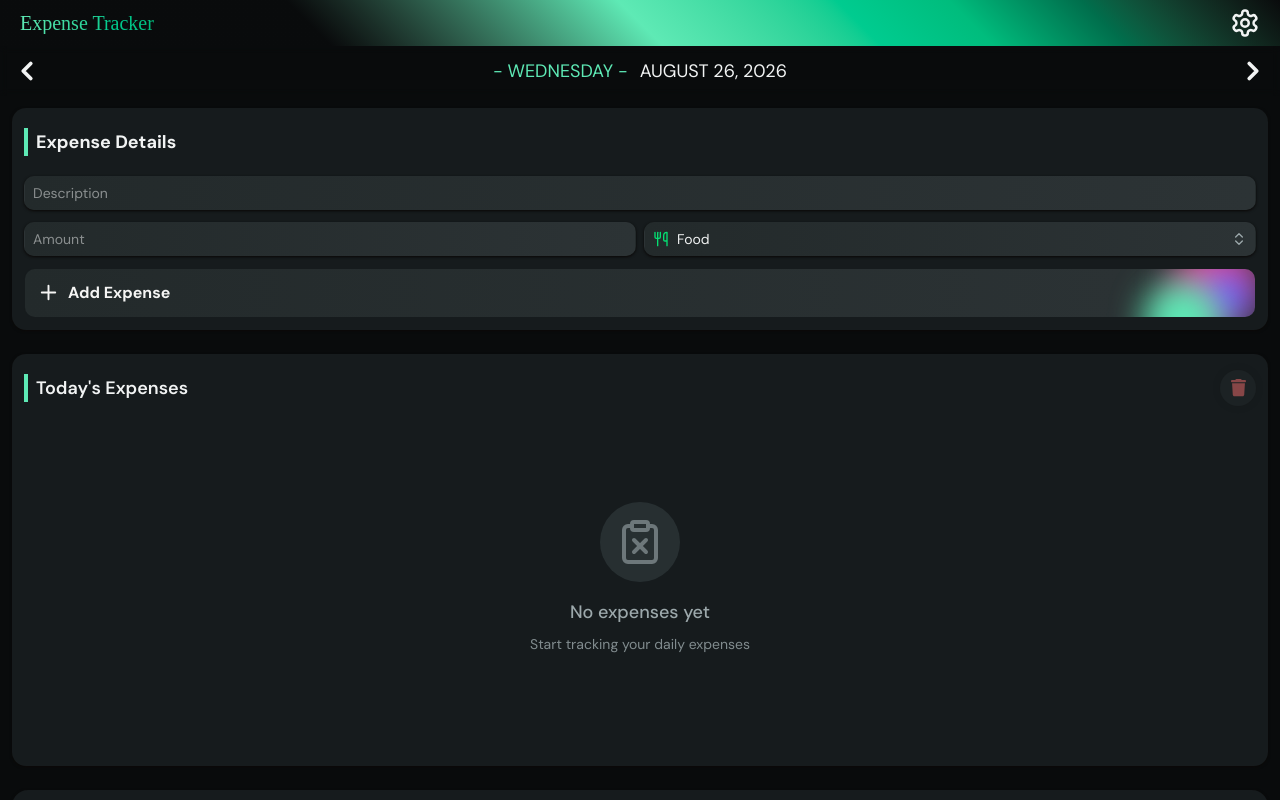
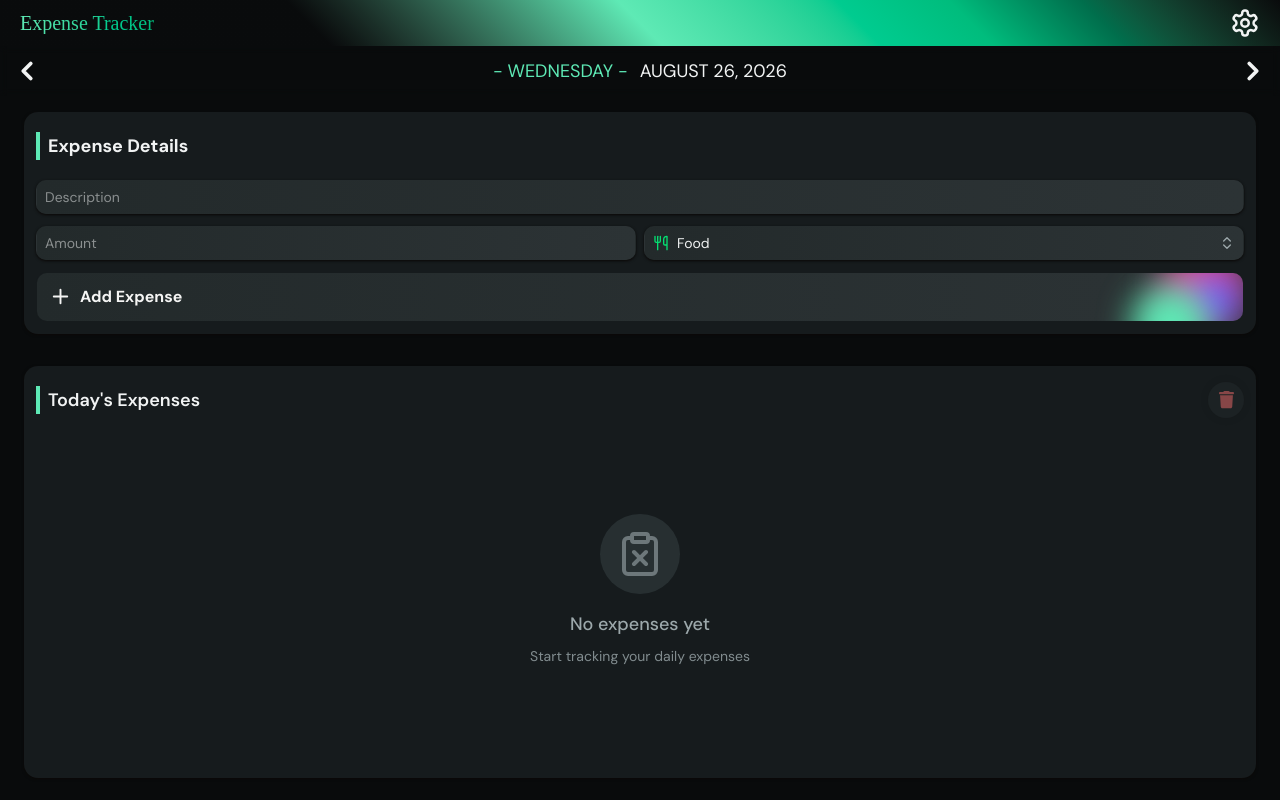
Before and after one commit to aaronpaulxx/expense-tracker, a React (Vite) app: page / in a window 1280 px wide. Built offline with nearby package versions, Linux system fonts and the light colour scheme; a web font is replaced by a local one.

Commit message:
fix: adjust margin bottom

```diff
--- a/src/App.jsx
+++ b/src/App.jsx
@@ -148,7 +148,7 @@ const App = () => {
 
         {/* Expense Entry Section */}
         <div
-          className="m-3 p-3 bg-card flex flex-col gap-2 rounded-xl shadow-sm shadow-stone-950"
+          className="mx-6 mb-8 mt-4 p-3 bg-card flex flex-col gap-2 rounded-xl shadow-sm shadow-stone-950"
           ref={formSectionRef}
         >
           <div className="w-full">
@@ -168,7 +168,7 @@ const App = () => {
         </div>
 
         {/* Today's Expenses Section */}
-        <div className="m-3 p-3 bg-card rounded-xl shadow-sm shadow-stone-950">
+        <div className="mx-6 mb-8 p-3 bg-card rounded-xl shadow-sm shadow-stone-950">
           <ExpenseList
             date={date}
             expenses={expenses}
@@ -183,7 +183,7 @@ const App = () => {
         </div>
 
         {/* Financial Insights Section */}
-        <div className="m-3 p-3 bg-card rounded-2xl shadow-sm shadow-stone-950">
+        <div className="mx-6 mb-2 p-3 bg-card rounded-2xl shadow-sm shadow-stone-950">
           <div className="w-full my-2">
             <label className="text-lg border-l-4 pl-2 border-accent font-bold text-foreground block w-full">
               Financial Insights
```
